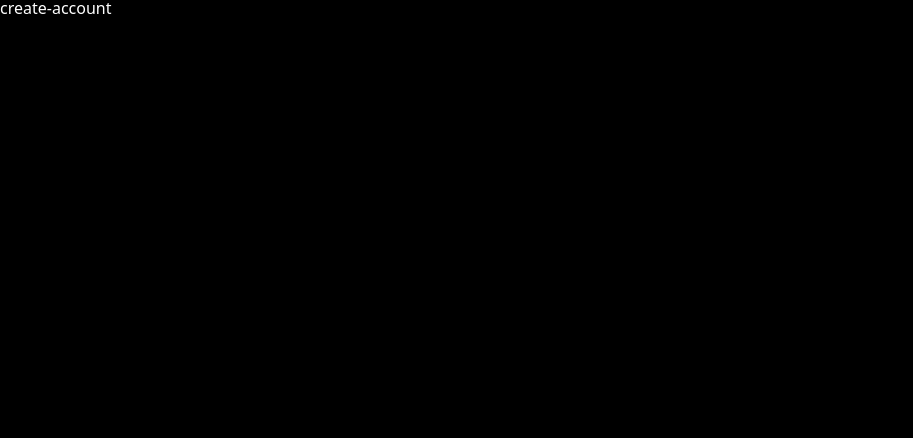
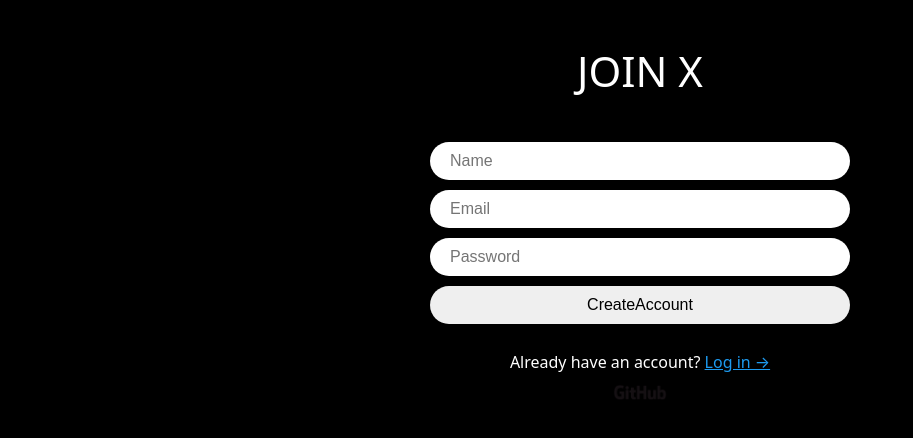
Before and after one commit to hwa-haha/nwitter-reloaded, a React (Vite) app: page /create-account in a window 1280 px wide. Shown: the top 438 px of the page, without its empty margins (0-913 px from the left). Built offline with nearby package versions, Linux system fonts and the light colour scheme; the HTML template or start-up script is replaced by a standard one.

Commit message:
feat : 회원가입, 로그인 구현
이메일, 깃허브 연동으로 회원가입 및 로그인 시 인증을 통해  에러 메시지 추가.

```diff
--- a/src/App.tsx
+++ b/src/App.tsx
@@ -5,14 +5,16 @@ import Home from "./routes/home";
 import Profile from "./routes/profile";
 import Login from "./routes/login";
 import CreateAccount from "./routes/create-account";
-import {createGlobalStyle} from "styled-components";
+import {createGlobalStyle, styled} from "styled-components";
 import reset from "styled-reset";
 import LoadingScreen from "./component/loading-screen";
+import { auth } from "./routes/firebase";
+import ProtectedRouter from "./component/protected-router";
 
 const router = createBrowserRouter([
   {
     path:"/",
-    element:<Layout/>,
+    element:<ProtectedRouter><Layout/></ProtectedRouter>,
     children:[
       {
         path:"",
@@ -46,19 +48,27 @@ font-family: 'system-ui', -apple-system, BlinkMacSystemFont, 'Segoe UI', Roboto,
 }
 `;
 
+const Wrapper = styled.div`
+  height: 100vh;
+  display: flex;
+  justify-content: center;
+`;
+
 function App() {
   const [isLoading, setLoading] = useState(true);
   const init = async () => {
-    setTimeout(() => setLoading(false), 2000);
+    await auth.authStateReady();
+    setLoading(false);
   };
   useEffect (() => {
     init();
   }, []);
   return (
   <>
-    <GlobalStyles/>
-    {isLoading ?<LoadingScreen/> : <RouterProvider router={router}/>}
-
+    <Wrapper>
+      <GlobalStyles/>
+      {isLoading ?<LoadingScreen/> : <RouterProvider router={router}/>}
+    </Wrapper>
   </>
   );
 }
--- /dev/null
+++ b/src/component/auth-components.ts
@@ -0,0 +1,46 @@
+import styled from "styled-components";
+
+export  const Wrapper = styled.div`
+height: 100vh;
+display: flex;
+flex-direction: column;
+align-items: center;
+width: 420px;
+padding: 50px 0px;
+`;
+export  const Form = styled.form`
+margin-top: 50px;
+margin-bottom: 10px;
+display: flex;
+flex-direction: column;
+gap: 10px;
+width: 100%;
+`;
+export  const Title = styled.h1`
+font-size: 42px;
+`;
+export  const Input = styled.input`
+padding: 10px 20px;
+border-radius: 50px;
+border: none;
+width: 100%;
+font-size: 16px;
+    &[type="submit"] {
+    cursor: pointer;
+    &:hover {
+    opacity: 0.8;
+    }
+}
+`;
+
+export  const Error = styled.span`
+    font-weight: 600;
+    color: tomato;
+`;
+
+export  const Switcher = styled.span`
+    margin-top: 20px;
+    a{
+        color: #1d9bf0;
+    }
+`;
--- /dev/null
+++ b/src/component/github-btn.tsx
@@ -0,0 +1,41 @@
+import { GithubAuthProvider, signInWithPopup, signInWithRedirect } from "firebase/auth";
+import styled from "styled-components"
+import { auth } from "../routes/firebase";
+import { useNavigate } from "react-router-dom";
+
+const Button = styled.span`
+    margin-top: 60px
+    background-color: white;
+    font-weight: 500;
+    width: 100%;
+    padding: 10px 20px;
+    border-radius; 50px;
+    border:0;
+    display: flex;
+    gap: 5px;
+    align- item: center;
+    justify-content: center;
+    cursor: pointer;
+`;
+
+const Logo = styled.img`
+    height: 25px;
+`;
+
+export default function GithubButton() {
+    const navigate = useNavigate();
+    const onClick = async() => {
+        try{
+            const provider = new GithubAuthProvider();
+            await signInWithPopup(auth, provider);
+            navigate("/");
+        }catch(error){
+            console.error(error);
+        }
+    }
+    return (
+        <Button onClick={onClick}>
+            <Logo src="../public/GitHub_Logo.png"/>
+        </Button>
+    )
+}
--- a/src/component/layout.tsx
+++ b/src/component/layout.tsx
@@ -4,7 +4,6 @@ import { Outlet } from "react-router";
 export default function Layout(){
     return (
         <>
-            <h2>layout</h2>
             <Outlet/>
         </>
     );
--- /dev/null
+++ b/src/component/protected-router.tsx
@@ -0,0 +1,15 @@
+import { Navigate } from "react-router-dom";
+import { auth } from "../routes/firebase";
+
+export default function ProtectedRouter({
+    children,
+    }:{
+        children: React.ReactNode;
+    }){
+
+        const user = auth.currentUser;
+        if(user === null){
+            return <Navigate to ="/login"/>
+        }
+            return children
+    }
--- a/src/routes/create-account.tsx
+++ b/src/routes/create-account.tsx
@@ -1,5 +1,72 @@
-import React from "react";
+
+import { createUserWithEmailAndPassword, updateProfile } from "firebase/auth";
+import { useState } from "react";
+import { auth } from "./firebase";
+import { Link, useNavigate } from "react-router-dom";
+import { FirebaseError } from "firebase/app";
+import { Error, Form, Input, Switcher, Title, Wrapper } from "../component/auth-components";
+import GithubButton from "../component/github-btn";
+
+const errors ={
+    "auth/email-already-in-use": "That email already exists."
+}
 
 export default function CreateAccount() {
-    return <h1>create-account</h1>;
+    const navigate = useNavigate();
+    const [isLoading, setLoading] = useState(false);
+    const [name,setName] = useState("");
+    const [email,setEmail] = useState("");
+    const [password,setPassword] = useState("");
+    const [error,setError] = useState("");
+
+    const onChange = (e: React.ChangeEvent<HTMLInputElement>) => {
+        const { target: {name, value}} = e;
+        if(name === "name"){
+            setName(value)
+        }else if(name === "email"){
+            setEmail(value)
+        }
+        else if (name === "password"){
+            setPassword(value)
+        };
+    }
+    const onSubmit = async(e: React.FormEvent<HTMLFormElement>) => {
+        e.preventDefault();
+        if(name === "" || email === "" || password === "" ) return;
+        try{
+            const credentials = await createUserWithEmailAndPassword(auth, email, password);
+            console.log(credentials.user);
+            await updateProfile(credentials.user, {
+                displayName:name,
+            });
+            navigate("/");
+        }catch(e){
+            if(e instanceof FirebaseError){
+                console.log(e.code, e.message);
+                setError(e.message);
+            }
+
+        }finally{
+            setLoading(false);
+            console.log(name, email, password);
+    }
+    };
+
+
+    return (
+    <Wrapper>
+        <Title>JOIN X</Title>
+        <Form onSubmit={onSubmit}>
+            <Input onChange={onChange} value={name} name="name" placeholder="Name" type="text" required/>
+            <Input onChange={onChange} value={email} name="email" placeholder="Email" type="email" required/>
+            <Input onChange={onChange} value={password} name="password" placeholder="Password" type="password" required/>
+            <Input type="submit" value={isLoading ? "Loading...":"CreateAccount"}/>
+        </Form>
+        {error !== "" ? <Error>{error}</Error>: null}
+        <Switcher>
+            Already have an account? <Link to= "/login"> Log in &rarr;</Link>
+        </Switcher>
+        <GithubButton></GithubButton>
+    </Wrapper>
+    )
 }
--- a/src/routes/firebase.ts
+++ b/src/routes/firebase.ts
@@ -1,4 +1,5 @@
 import { initializeApp } from "firebase/app";
+import { getAuth } from "firebase/auth";
 
 const firebaseConfig = {
   apiKey: "AIzaSyBtJzoCrVPVJs0ZrQ9GufZ5kD5Ihm6M3BM",
@@ -10,3 +11,5 @@ const firebaseConfig = {
 };
 
 const app = initializeApp(firebaseConfig);
+
+export const auth =getAuth(app);
--- a/src/routes/home.tsx
+++ b/src/routes/home.tsx
@@ -1,5 +1,13 @@
 import React from "react";
+import { auth } from "./firebase";
 
 export default function Home() {
-    return <h1>Profile</h1>;
+    const logOut = () => {
+        auth.signOut();
+    }
+    return (
+        <h1>
+            <button onClick={logOut}>Log out</button>
+        </h1>
+    );
 }
--- a/src/routes/login.tsx
+++ b/src/routes/login.tsx
@@ -1,5 +1,60 @@
-import React from "react";
+import { useState } from "react";
+import { auth } from "./firebase";
+import { Link, useNavigate } from "react-router-dom";
+import { FirebaseError } from "firebase/app";
+import { signInWithEmailAndPassword } from "firebase/auth";
+import { Error, Form, Input, Switcher, Title,  Wrapper } from "../component/auth-components";
+import GithubButton from "../component/github-btn";
 
-export default function Login() {
-    return <h1>Login</h1>;
+export default function CreateAccount() {
+    const navigate = useNavigate();
+    const [isLoading, setLoading] = useState(false);
+    const [email,setEmail] = useState("");
+    const [password,setPassword] = useState("");
+    const [error,setError] = useState("");
+
+    const onChange = (e: React.ChangeEvent<HTMLInputElement>) => {
+        const { target: {name, value}} = e;
+        if(name === "email"){
+            setEmail(value)
+        }
+        else if (name === "password"){
+            setPassword(value)
+        };
+    }
+    const onSubmit = async(e: React.FormEvent<HTMLFormElement>) => {
+        e.preventDefault();
+        if(isLoading || email === "" || password === "" ) return;
+        try{
+           setLoading(true);
+           await signInWithEmailAndPassword(auth, email, password);
+            navigate("/");
+        }catch(e){
+            if(e instanceof FirebaseError){
+                console.log(e.code, e.message);
+                setError(e.message);
+            }
+
+        }finally{
+            setLoading(false);
+            console.log(email, password);
+    }
+    };
+
+
+    return (
+    <Wrapper>
+        <Title>JOIN X</Title>
+        <Form onSubmit={onSubmit}>
+            <Input onChange={onChange} value={email} name="email" placeholder="Email" type="email" required/>
+            <Input onChange={onChange} value={password} name="password" placeholder="Password" type="password" required/>
+            <Input type="submit" value={isLoading ? "Loading...":"Log in"}/>
+        </Form>
+        {error !== "" ? <Error>{error}</Error>: null}
+        <Switcher>
+            Don't have an account? <Link to= "/create-account"> Create one &rarr;</Link>
+        </Switcher>
+        <GithubButton></GithubButton>
+    </Wrapper>
+    )
 }
```
Also changed, not shown: public/GitHub_Logo.png (added).
